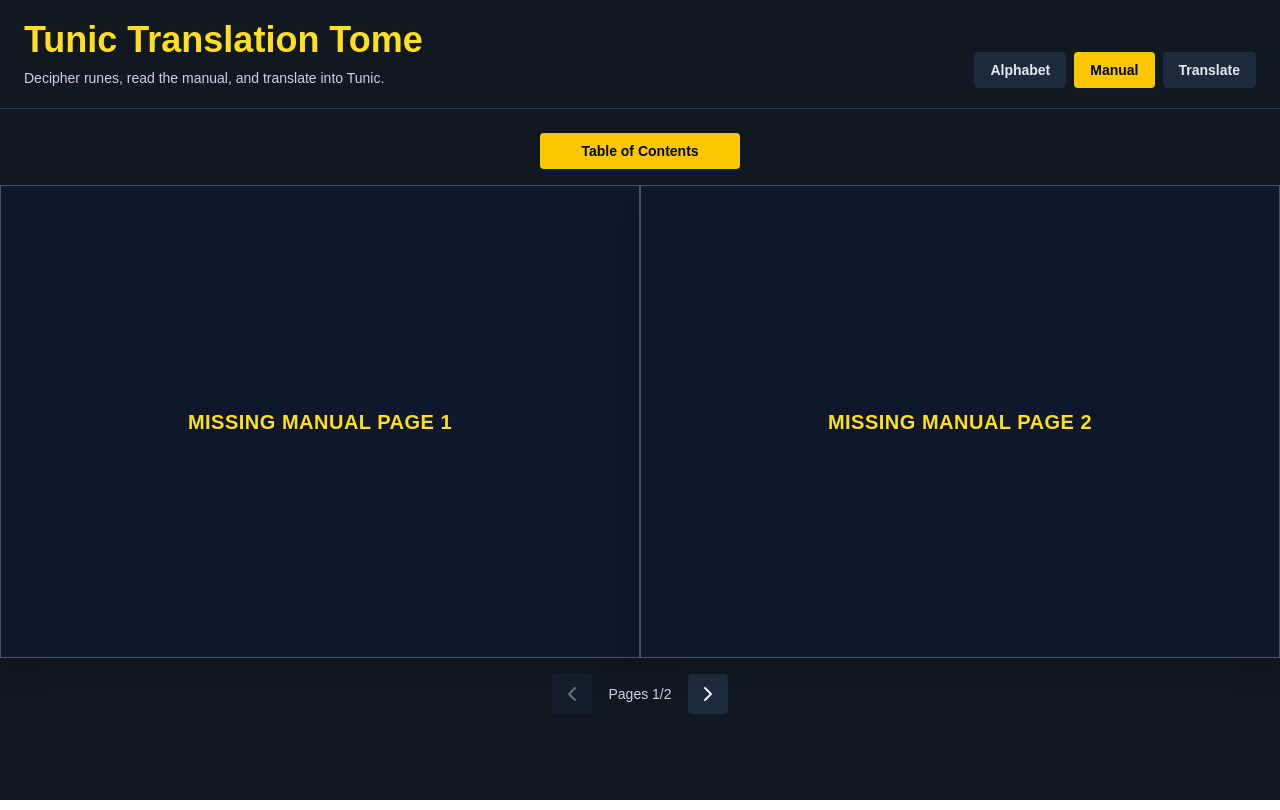
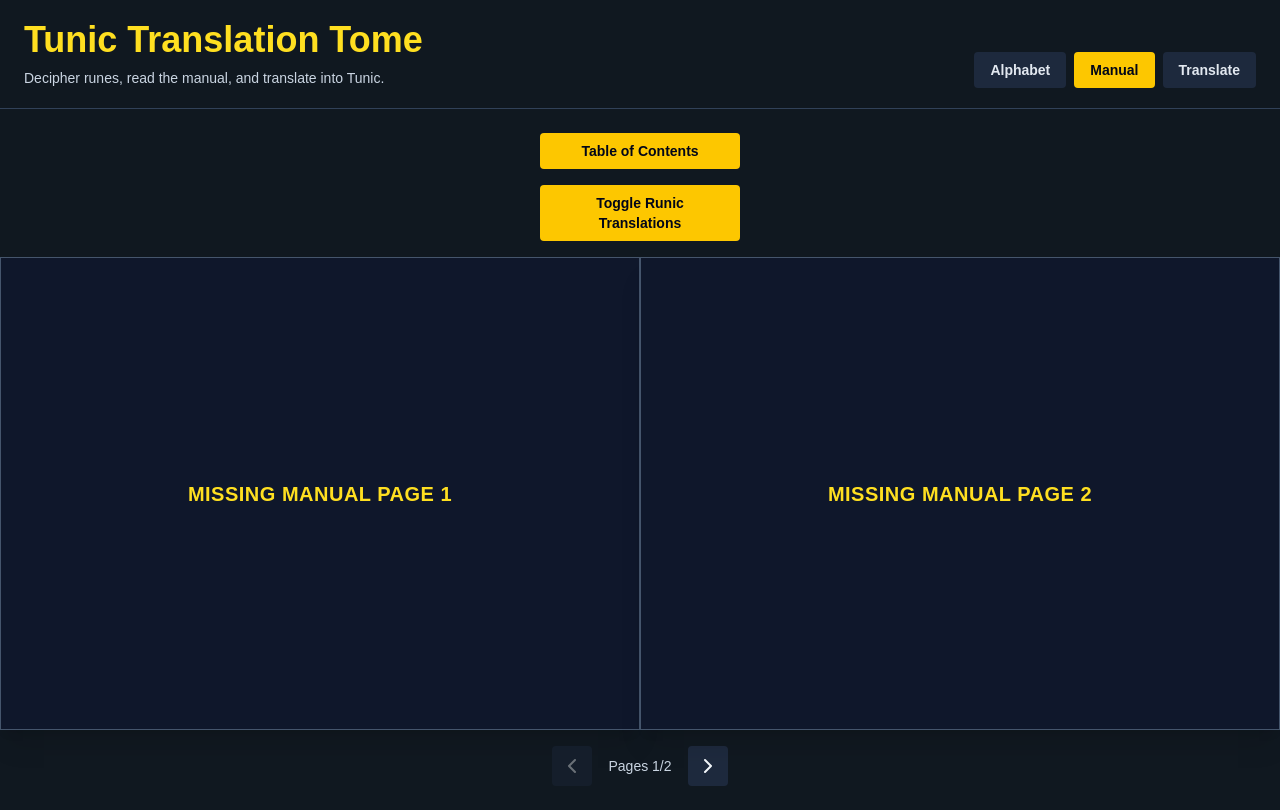
Before and after one commit to fanchao9/tunic-decipher, a Next.js app: page / in a window 1280 px wide. Built offline with nearby package versions, Linux system fonts and the light colour scheme.

Commit message:
Rune edits + additions

```diff
--- a/src/app/page.tsx
+++ b/src/app/page.tsx
@@ -8,7 +8,7 @@
 import { ManualPage } from '../types';
 import { manualPages } from '../lib/manualPages';
 
-const placeholderAlphabet = ['uh', 'ee', 'oh', 'uu', 'ih', 'eh', 'ar', 'eye', 'ay', 'b', 'd', 'f', 'g', 'h', 'j', 'k', 'l', 'm', 'n', 'p', 'r', 's', 't', 'v', 'w', 'y', 'z', 'sh', 'th', 'test'];
+const placeholderAlphabet = ['uh', 'ee', 'oh', 'uu', 'ih', 'eh', 'ar', 'eye', 'ay', 'air_ere', 'aaa', 'b', 'd', 'f', 'g', 'h', 'j', 'k', 'l', 'm', 'n', 'p', 'r', 's', 't', 'v', 'w', 'y', 'z', 'sh', 'th', 'test1', 'test2', 'all'];
 
 const placeholderLetterSegments: RuneSegment[] = [
   'outer-top-left',
@@ -93,6 +93,13 @@
   const [activeTab, setActiveTab] = useState<Tab>('manual');
   const [spreadIndex, setSpreadIndex] = useState(0);
   const [isTocOpen, setIsTocOpen] = useState(false);
+  const [showRunicTranslations, setShowRunicTranslations] = useState(() => {
+    try {
+      return localStorage.getItem('showRunicTranslations') !== 'false';
+    } catch (e) {
+      return true;
+    }
+  });
   const [englishInput, setEnglishInput] = useState('The golden path');
   const [collectedPageIds, setCollectedPageIds] = useState<Record<string, boolean>>(
     () => Object.fromEntries(manualPages.map((page) => [page.id, false]))
@@ -150,6 +157,14 @@
     window.addEventListener('keydown', handleKeyDown);
     return () => window.removeEventListener('keydown', handleKeyDown);
   }, [activeTab, pageSpreads.length]);
+
+  useEffect(() => {
+    try {
+      localStorage.setItem('showRunicTranslations', showRunicTranslations ? 'true' : 'false');
+    } catch (e) {
+      // ignore
+    }
+  }, [showRunicTranslations]);
 
   const visiblePages = pageSpreads[spreadIndex] ?? [];
   const visiblePageLabel = visiblePages.length
@@ -222,6 +237,15 @@
               >
                 Table of Contents
               </button>
+              <button
+                type="button"
+                onClick={() => setShowRunicTranslations((s) => !s)}
+                className={`inline-flex items-center justify-center w-50 rounded px-4 py-2 text-sm font-semibold transition ${
+                  showRunicTranslations ? 'bg-yellow-400 text-slate-950 hover:bg-yellow-300' : 'bg-slate-800 text-slate-200 hover:bg-slate-700'
+                }`}
+              >
+                Toggle Runic Translations
+              </button>
 
             <ManualPageToc
               isOpen={isTocOpen}
@@ -240,6 +264,7 @@
                   imageUrl={page.imageUrl}
                   pageTitle={page.title}
                   translations={page.translations}
+                  showTranslations={showRunicTranslations}
                   isMissing={!collectedPageIds[page.id]}
                 />
               ))}
--- a/src/components/RuneGlyph.tsx
+++ b/src/components/RuneGlyph.tsx
@@ -12,6 +12,7 @@
   | 'inner-bottom-left'
   | 'inner-bottom-right'
   | 'stem-top'
+  | 'stem-top-mini'
   | 'stem-bottom'
   | 'base-top-left'
   | 'base-top-right'
@@ -38,6 +39,7 @@
   'inner-bottom-left',
   'inner-bottom-right',
   'stem-top',
+  'stem-top-mini',
   'stem-bottom',
   'base-top-left',
   'base-top-right',
@@ -57,6 +59,7 @@
   'inner-bottom-left': [60, 98, 24, 125],
   'inner-bottom-right': [60, 98, 96, 125],
   'stem-top': [60, 82, 60, 21],
+  'stem-top-mini': [60, 82, 60, 70],
   'stem-bottom': [60, 98, 60, 159],
   'base-top-left': [20, 82, 60, 82],
   'base-top-right': [60, 82, 100, 82],
@@ -74,19 +77,23 @@
   eye: ['outer-top-right'],
   ay: ['outer-top-left'],
   er: ['outer-top-right', 'outer-top-middle-left', 'outer-bottom-middle-left', 'outer-bottom-left', 'outer-bottom-right'],
+  air_ere: ['outer-top-middle-left', 'outer-bottom-middle-left', 'outer-bottom-right'],
+  aaa: ['outer-top-left', 'outer-top-right', 'outer-top-middle-left', 'outer-bottom-middle-left',],
+  test1: ['outer-top-middle-left', 'outer-top-right', 'outer-bottom-middle-left', 'outer-bottom-left', 'outer-bottom-right'],
+  test2: ['outer-top-middle-left', 'outer-bottom-middle-left', 'outer-bottom-left'],
 
   //consonants
   b: ['stem-top', 'inner-bottom-right'],
   d: ['stem-top', 'inner-bottom-left', 'inner-bottom-right'],
   f: ['stem-top', 'inner-top-right', 'inner-bottom-left'],
-  g: ['stem-top', 'inner-top-right', 'inner-bottom-right'],
+  g: ['inner-top-right', 'inner-bottom-right', 'stem-bottom', 'stem-top-mini'],
   h: ['stem-top', 'stem-bottom', 'inner-bottom-right'],
   j: ['stem-top', 'inner-bottom-left'],
   k: ['stem-top', 'inner-top-right', 'inner-bottom-right'],
   l: ['stem-top', 'stem-bottom'],
   m: ['inner-bottom-left', 'inner-bottom-right'],
   n: ['inner-top-left', 'inner-bottom-left', 'inner-bottom-right'],
-  p: ['stem-top', 'stem-bottom', 'inner-top-right'],
+  p: ['stem-top-mini', 'stem-bottom', 'inner-top-right'],
   r: ['stem-top', 'stem-bottom', 'inner-top-right'],
   s: ['stem-top', 'stem-bottom', 'inner-top-right', 'inner-bottom-left'],
   t: ['stem-top', 'stem-bottom', 'inner-top-left', 'inner-top-right'],
```
